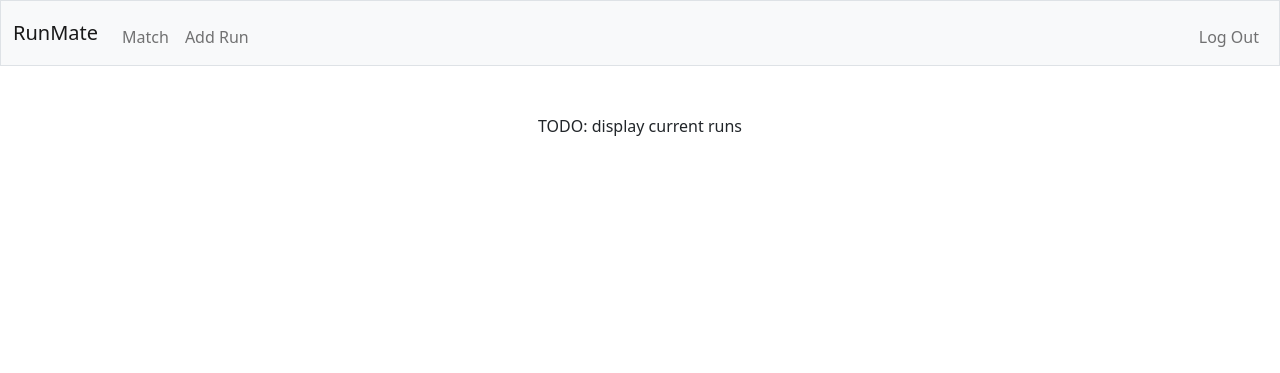
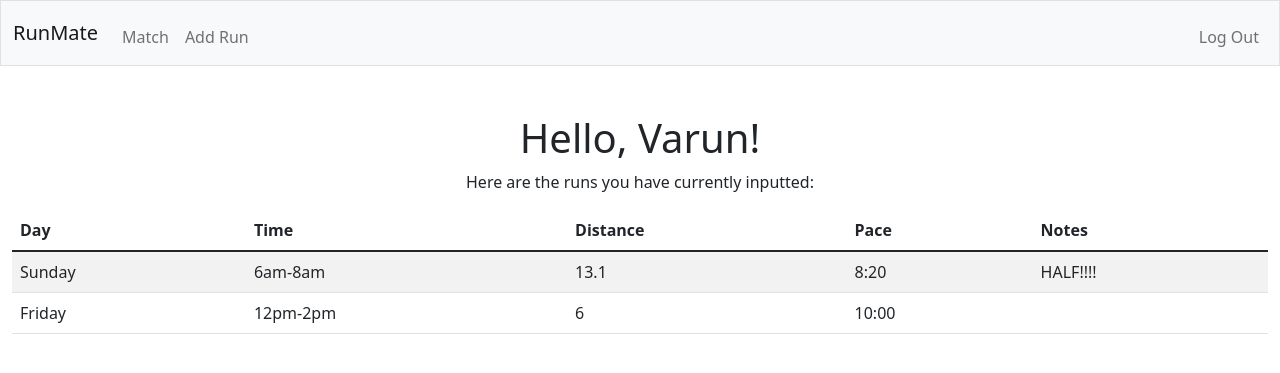
Before and after one commit to vsuraj156/RunMate, a Flask app: page / in a window 1280 px wide. Shown: the top 373 px of the page. Run offline with Flask 2, Linux system fonts and the light colour scheme; a user stored in the database is signed in; some libraries are stand-ins or nearby versions.

Commit message:
index page - displays current runs inputted

```diff
--- a/app.py
+++ b/app.py
@@ -30,14 +30,26 @@ def after_request(response):
 def index():
     # TODO: display current runs
 
-    return render_template("index.html")
+    # get first name to display
+    sql_name = db.execute("SELECT first_name FROM users WHERE id = ?", session["user_id"])
+    first_name = sql_name[0]["first_name"]
+
+    runs = db.execute("SELECT distance, pace, day, time_of_day, notes FROM runs WHERE user_id = ?", session["user_id"])
+    # print(runs)
+
+    return render_template("index.html", name=first_name, runs=runs)
 
 @app.route("/add", methods=["GET", "POST"])
 @login_required
 def add_run():
+
+    # visiting the page to fill out the form
     if request.method == "GET":
+        # lists of days and time increments
         days = ["Sunday", "Monday", "Tuesday", "Wednesday", "Thursday", "Friday", "Saturday"]
         times = ["12am-2am", "2am-4am", "4am-6am", "6am-8am", "8am-10am", "10am-12pm", "12pm-2pm", "2pm-4pm", "4pm-6pm", "6pm-8pm", "8pm-10pm", "10pm-12am"]
+
+        # render form template
         return render_template("add.html", days=days, times=times)
 
     # POST request
@@ -51,13 +63,17 @@ def add_run():
     notes = request.form.get("notes")
     pace_full = str(pace_mins) + ":" + str(pace_secs)
 
+    # check that the user actually selected a proper entry from the dropdown
+    # as opposed to the default
     if not day:
         return apology("Day not selected from dropdown")
     if not time:
         return apology("Time not selected from dropdown")
 
+    # insert entry into runs table
     db.execute("INSERT INTO runs (user_id, distance, pace, day, time_of_day, notes) VALUES (?, ?, ?, ?, ?, ?)", session["user_id"], distance, pace_full, day, time, notes)
 
+    # redirect back to index page
     return redirect("/")
 
 
@@ -161,6 +177,8 @@ def register():
 
     # check that username does not already exist
     if len(db.execute("SELECT email FROM users WHERE email == ?", email)) == 0:
+        # SQL insert statement is slightly different based on whether
+        #   or not the user gave their Strava id
         if not strava:
             db.execute("INSERT INTO users (first_name, last_name, email, hash) VALUES (?, ?, ?, ?)", first_name, last_name, email, hashed_pw)
         else:
@@ -168,7 +186,7 @@ def register():
         return redirect("/")
 
     # if we get here, that means the username already existed.
-    return apology("Username already exists, please choose another")
+    return apology("Email already exists, please choose another")
 
 
 @app.route("/logout")
--- a/templates/index.html
+++ b/templates/index.html
@@ -5,5 +5,43 @@
 {% endblock %}
 
 {% block main %}
-    <p>TODO: display current runs</p>
+    <h1>Hello, {{ name }}!</h1>
+    <p>Here are the runs you have currently inputted:</p>
+
+    <table class="table table-striped">
+        <thead>
+            <tr>
+                <th class="text-start">Day</th>
+                <th class="text-start">Time</th>
+                <th class="text-start">Distance</th>
+                <th class="text-start">Pace</th>
+                <th class="text-start">Notes</th>
+            </tr>
+        </thead>
+        <tbody>
+            {% for run in runs %}
+                <tr>
+                    <td class="text-start">{{ run['day'] }}</td>
+                    <td class="text-start">{{ run['time_of_day'] }}</td>
+                    <td class="text-start">{{ run['distance'] }}</td>
+                    <td class="text-start">{{ run['pace'] }}</td>
+                    <td class="text-start">{{ run['notes'] }}</td>
+                </tr>
+            {% endfor %}
+        </tbody>
+        <!-- <tfoot>
+            <tr>
+                <td class="border-0 fw-bold text-end" colspan="4">Value of Stocks</td>
+                <td class="border-0 text-end">{{ total_money_in_stocks }}</td>
+            </tr>
+            <tr>
+                <td class="border-0 fw-bold text-end" colspan="4">Cash</td>
+                <td class="border-0 text-end">{{ total_cash }}</td>
+            </tr>
+            <tr>
+                <td class="border-0 fw-bold text-end" colspan="4">TOTAL</td>
+                <td class="border-0 w-bold text-end">{{ all_money }}</td>
+            </tr>
+        </tfoot> -->
+    </table>
 {% endblock %}
```
Also changed, not shown: 1 other file.
